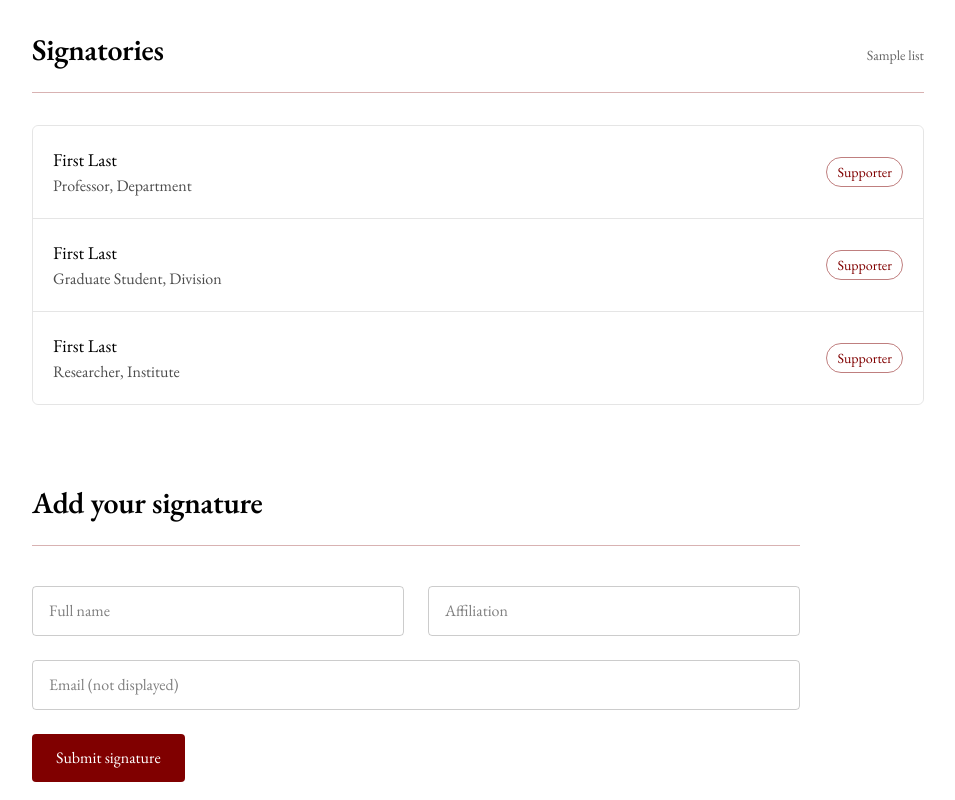
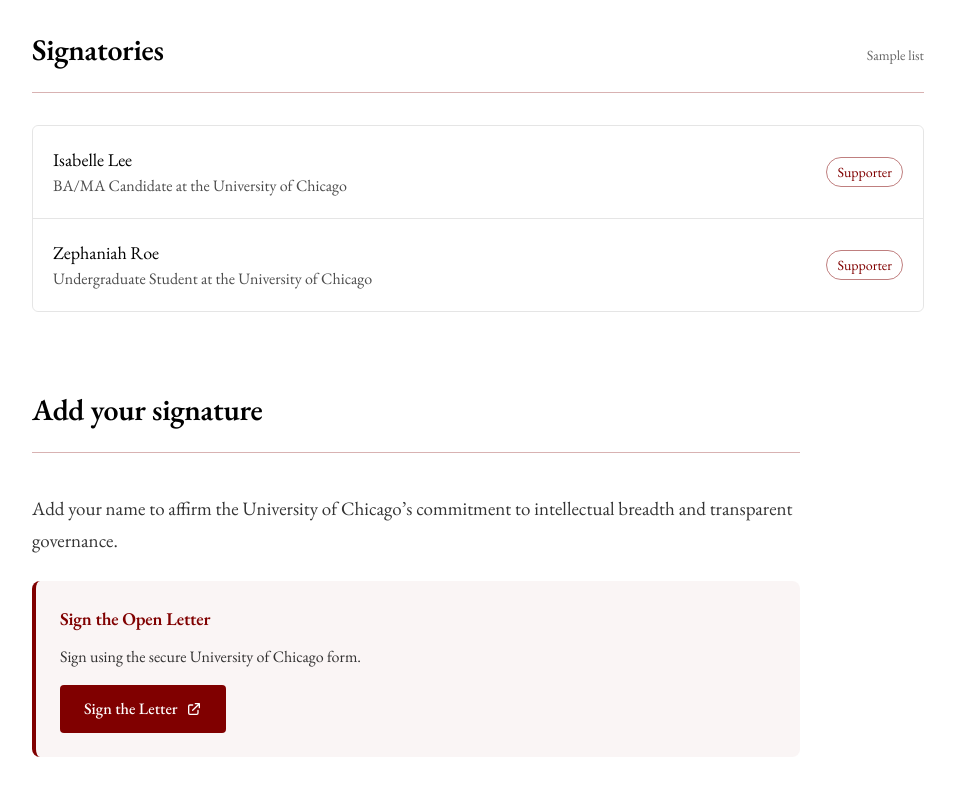
Before and after one commit to zroe1/uchicago-open-letter, a Next.js app: page / in a window 1280 px wide. Shown: the part 2960-3760 px from the top of the page, without its empty margins (316-1271 px from the left). Built offline with nearby package versions, Linux system fonts and the light colour scheme.

Commit message:
updates to website

```diff
--- a/src/app/page.tsx
+++ b/src/app/page.tsx
@@ -238,16 +238,12 @@
             <ul className="divide-y divide-black/10 rounded-md border border-black/10">
               {[
                 {
-                  name: "First Last",
-                  title: "Professor, Department",
+                  name: "Isabelle Lee",
+                  title: "BA/MA Candidate at the University of Chicago",
                 },
                 {
-                  name: "First Last",
-                  title: "Graduate Student, Division",
-                },
-                {
-                  name: "First Last",
-                  title: "Researcher, Institute",
+                  name: "Zephaniah Roe",
+                  title: "Undergraduate Student at the University of Chicago",
                 },
               ].map((p, idx) => (
                 <li key={idx} className="flex items-center justify-between p-4 md:p-5">
@@ -267,19 +263,35 @@
           <section id="add-signature" className="max-w-3xl mt-16 md:mt-20">
             <h2 className="text-2xl md:text-3xl font-semibold">Add your signature</h2>
             <hr className="mt-5 md:mt-6 mb-8 md:mb-10 border-[var(--maroon)]/30" />
-            <div className="grid grid-cols-1 sm:grid-cols-2 gap-4 sm:gap-6">
-              <input className="rounded border border-black/20 px-4 py-3" placeholder="Full name" />
-              <input
-                className="rounded border border-black/20 px-4 py-3"
-                placeholder="Affiliation"
-              />
-              <input
-                className="sm:col-span-2 rounded border border-black/20 px-4 py-3"
-                placeholder="Email (not displayed)"
-              />
-              <button className="sm:col-span-2 w-full sm:w-max rounded bg-[var(--maroon)] px-6 py-3 text-white">
-                Submit signature
-              </button>
+            <div className="space-y-6">
+              <p className="text-[17px] md:text-[19px] leading-7 md:leading-8 text-black/80">
+                Add your name to affirm the University of Chicago&rsquo;s commitment to intellectual
+                breadth and transparent governance.
+              </p>
+              <div className="bg-[var(--maroon)]/4 rounded-lg p-6 border-l-4 border-[var(--maroon)]">
+                <h3 className="text-lg font-semibold mb-3 text-[var(--maroon)]">
+                  Sign the Open Letter
+                </h3>
+                <p className="text-black/80 mb-4">
+                  Sign using the secure University of Chicago form.
+                </p>
+                <a
+                  href="https://docs.google.com/forms/d/e/1FAIpQLSff70ymDPLK6n2UhN5INTzqc9jBudXdDXpz6FUbOhCX-0-4gg/viewform?usp=dialog"
+                  target="_blank"
+                  rel="noopener noreferrer"
+                  className="inline-flex items-center gap-2 rounded bg-[var(--maroon)] px-6 py-3 font-medium hover:bg-[var(--maroon)]/90 transition-colors"
+                  style={{ color: "#fff" }}>
+                  Sign the Letter
+                  <svg className="w-4 h-4" fill="none" stroke="currentColor" viewBox="0 0 24 24">
+                    <path
+                      strokeLinecap="round"
+                      strokeLinejoin="round"
+                      strokeWidth={2}
+                      d="M10 6H6a2 2 0 00-2 2v10a2 2 0 002 2h10a2 2 0 002-2v-4M14 4h6m0 0v6m0-6L10 14"
+                    />
+                  </svg>
+                </a>
+              </div>
             </div>
           </section>
 
```
